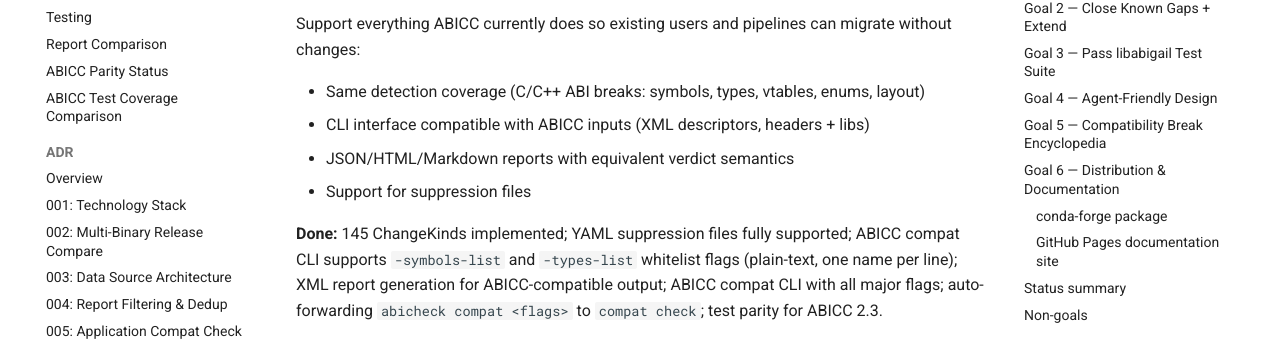
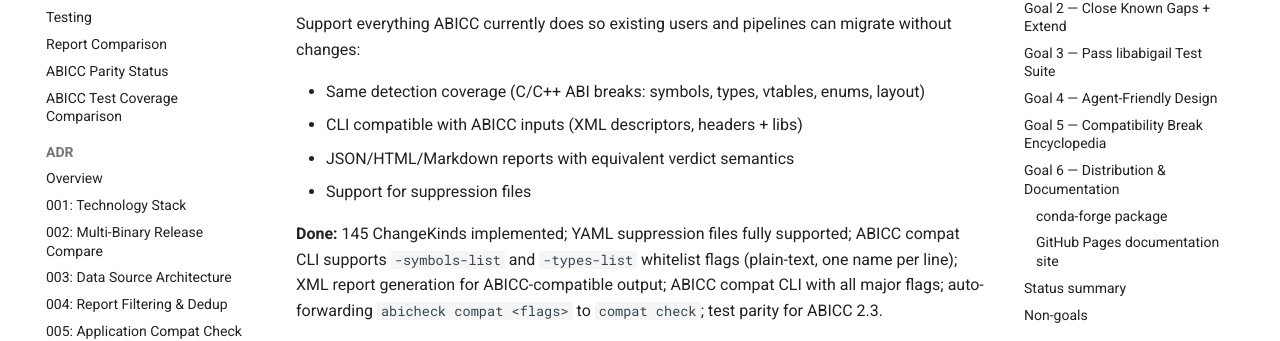
Before and after one commit to napetrov/abicheck, an MkDocs documentation site: the page built from docs/development/goals.md, in a window 1280 px wide and 1400 px high, scrolled down 265 px. Shown: the part 145-486 px from the top of the window. Built offline with MkDocs 1.6.1 and Material for MkDocs 9.7.7, drawn with Linux system fonts in a browser that asks for light colours; comment, search, counter and statistics services are not loaded; some of the changed text lies outside the part shown.

Commit message:
docs: fix wording from second CodeRabbit review round
- README: "145 other ABI/API change types" → "145 ABI/API change types
  in total" to clarify 145 is the total, not additive.
- goals.md: "CLI interface" → "CLI" (acronym tautology).
- goals.md: update aspirational Python API example to match actual
  entrypoint (abicheck.service.run_compare).

https://claude.ai/code/session_012izyfpYvFYa1YCZ8Frj2xg

```diff
--- a/docs/development/goals.md
+++ b/docs/development/goals.md
@@ -11,7 +11,7 @@
 Support everything ABICC currently does so existing users and pipelines can migrate without changes:
 
 - Same detection coverage (C/C++ ABI breaks: symbols, types, vtables, enums, layout)
-- CLI interface compatible with ABICC inputs (XML descriptors, headers + libs)
+- CLI compatible with ABICC inputs (XML descriptors, headers + libs)
 - JSON/HTML/Markdown reports with equivalent verdict semantics
 - Support for suppression files
 
```
Also changed, not shown: other parts of docs/development/goals.md (+1 -1 lines), README.md (+1 -1 lines).
